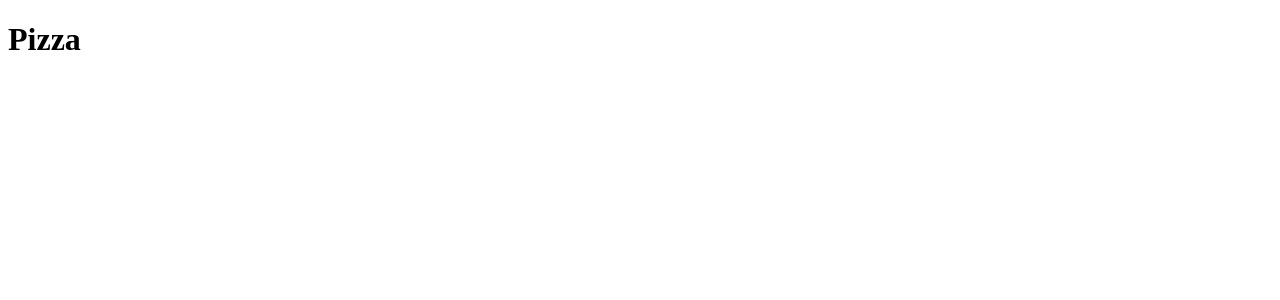
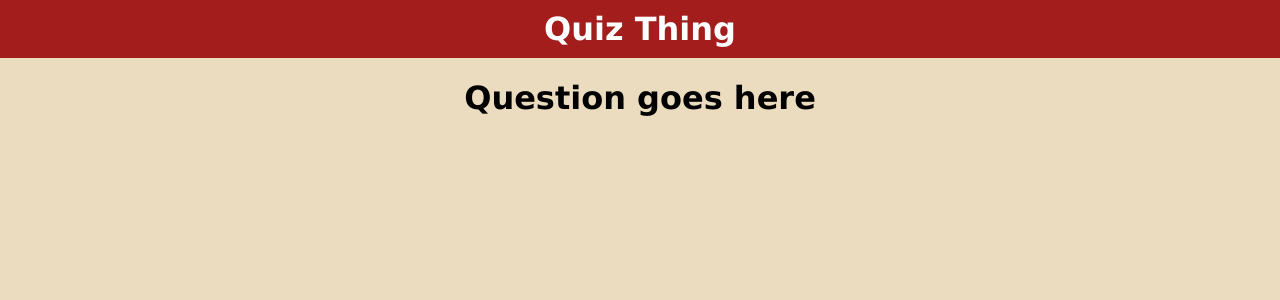
Before and after one commit to twomuchCatsriel/react-project, a React (Vite) app in the folder my-app/: page / in a window 1280 px wide. Shown: the top 300 px of the page. Built offline with nearby package versions, Linux system fonts and the light colour scheme.

Commit message:
Add a header and a question field

```diff
--- a/my-app/index.html
+++ b/my-app/index.html
@@ -3,6 +3,7 @@
   <head>
     <meta charset="UTF-8" />
     <link rel="icon" href="/cloever.png" />
+    <link rel="stylesheet" href="/styles.css">
     <meta name="viewport" content="width=device-width, initial-scale=1.0" />
     <title>The Skrunkly</title>
   </head>
--- a/my-app/src/components.jsx
+++ /dev/null
@@ -1,11 +0,0 @@
-import React from "react";
-
-function OpeningText(){
-    return (
-    <div>
-        <h1>Pizza</h1>
-    </div>
-)
-}
-
-export default OpeningText;
--- a/my-app/src/main.jsx
+++ b/my-app/src/main.jsx
@@ -2,15 +2,22 @@ import React from "react";
 import ReactDOM from "react-dom/client";
 import { createRoot } from "react-dom/client";
 
-import OpeningText from "./components";
+import "./styles.css";
+
+// Components
+import PageTop from "./pageTop";
+import QuestionField from "./questionTitle";
+
 
 function App()
 {
     return (
-        <OpeningText/>
+        <div>
+            <PageTop/>
+            <QuestionField/>
+        </div>
     )
 }
-
 
 const container = document.getElementById("root");
 const root = createRoot(container);
--- /dev/null
+++ b/my-app/src/pageTop.jsx
@@ -0,0 +1,9 @@
+import React from "react";
+
+function PageTop(){
+    return (
+        <h1 className="center" id="headerText">Quiz Thing</h1>
+    )
+}
+
+export default PageTop;
--- /dev/null
+++ b/my-app/src/questionTitle.jsx
@@ -0,0 +1,9 @@
+import React from "react";
+
+function QuestionField(){
+    return (
+        <h1 id="questField" className="center">Question goes here</h1>
+    )
+}
+
+export default QuestionField;
--- /dev/null
+++ b/my-app/src/styles.css
@@ -0,0 +1,18 @@
+body{
+    font-family: 'Lucida Sans', 'Lucida Sans Regular', 'Lucida Grande', 'Lucida Sans Unicode', Geneva, Verdana, sans-serif;
+    background-color: #ECDCBF;
+    color: black;
+    margin: 0;
+    padding: 0;
+}
+
+.center{
+    text-align: center;
+}
+
+#headerText{
+    background-color: #A31D1D;
+    padding: 10px;
+    color: white;
+    margin-top: 0;
+}
```
Also changed, not shown: 1 other file (tests, documents, lock files or other folders).
